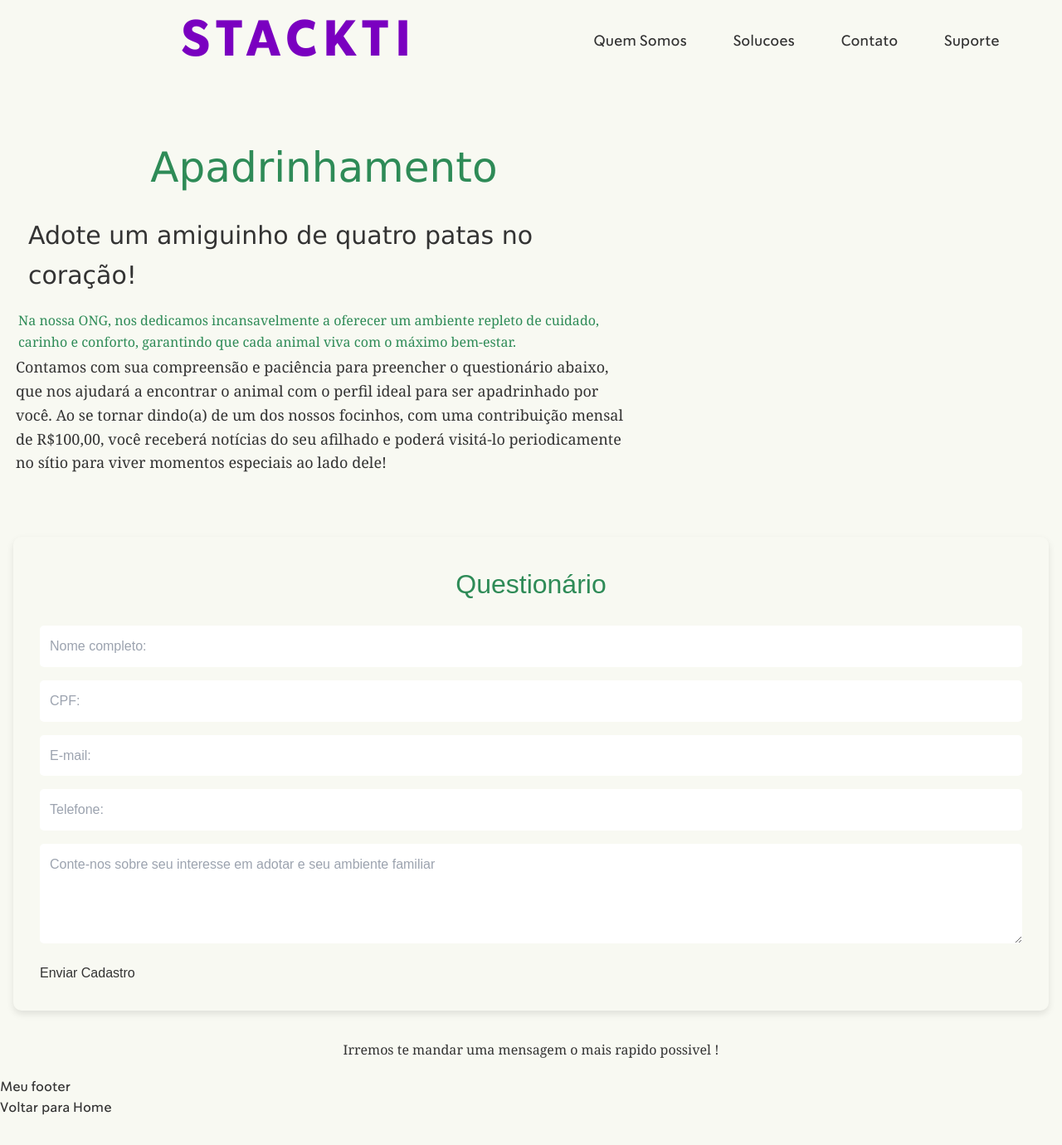
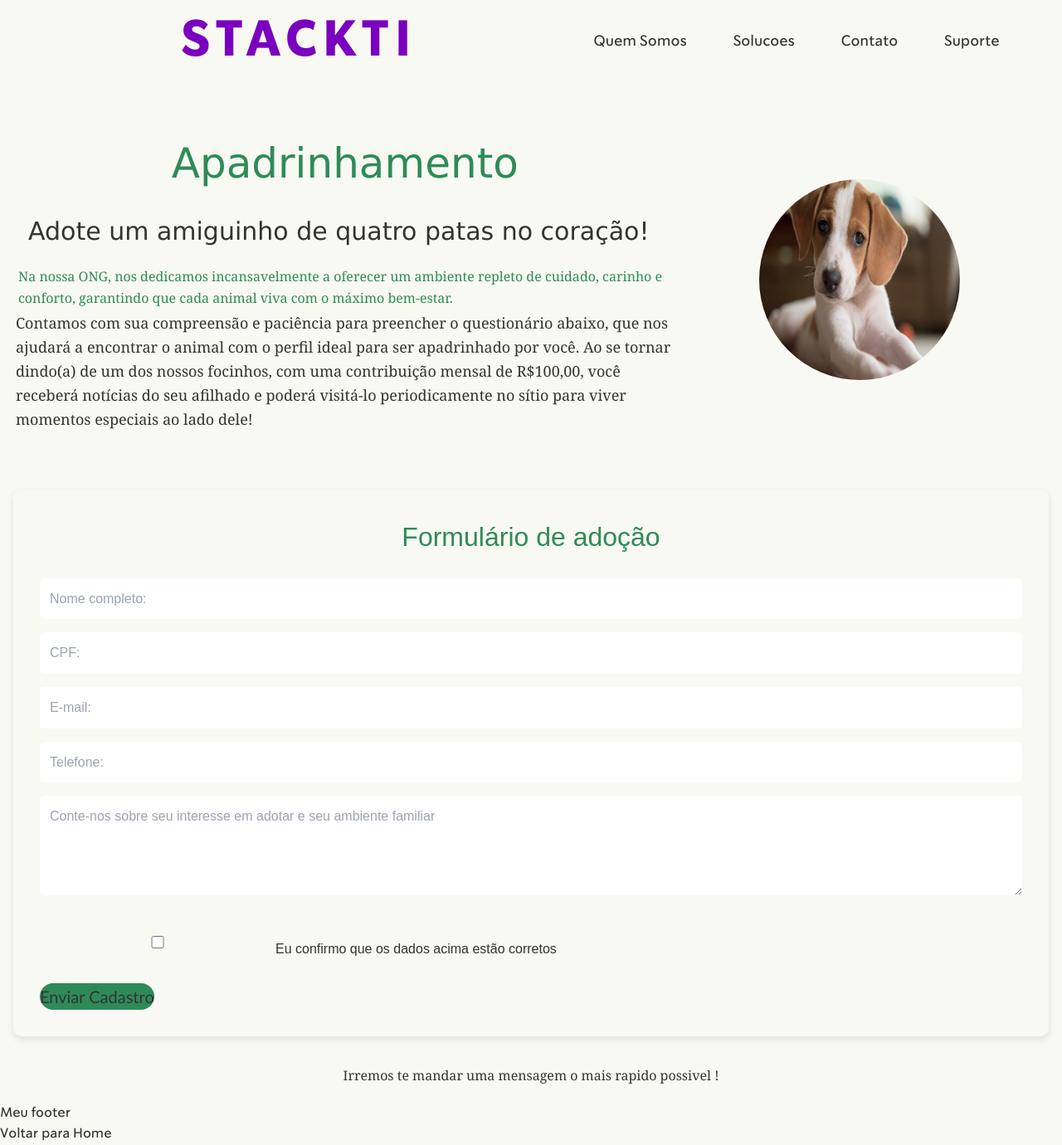
Before and after one commit to YusukyOficial/projeto-patas-do-amanha, a React (Create React App) app: page /apadrinhamento in a window 1280 px wide. Shown: the whole page at 83% size. Before the commit the page ends 1349 px from the top, so only its background shows below. Built offline with nearby package versions, Linux system fonts and the light colour scheme.

Commit message:
apadriIMG

```diff
--- a/src/pages/Apadrinhamento/Style.css
+++ b/src/pages/Apadrinhamento/Style.css
@@ -64,9 +64,15 @@
 
 /* Local da imagem */
 .img {
-    padding: 20%;
-    width: 20%;
-    height: 3px;
+    padding: 8%;
+    width: 100%;
+
+}
+
+.imgDog{
+    width: 242px;
+    height: 242px;
+    border-radius: 200px;
 }
 
 /* ===== ESTILOS DO FORMULÁRIO DE CADASTRO ===== */
@@ -115,3 +121,37 @@
     align-items: center;
     justify-content: center;
 }
+
+
+/*  Botão formulario */
+
+.buttonForm {
+    background-color: var(--primary-color);
+    gap: 2px;
+    font-size: 20px;
+    font-family:'Gill Sans', 'Gill Sans MT', Calibri, 'Trebuchet MS', sans-serif;
+    border-radius: 18px;
+
+}
+
+/*  Box de confirmação  */
+
+.pts-check{
+
+    display: flex;
+    align-items: center;
+    min-width: 80%;
+    height: 5%;
+
+}
+
+.pts-check-text{
+    min-width: 900px;
+}
+
+.pts-check-input{
+    display: flex;
+    gap: 3px;
+    align-items: center;
+    height: 15px;
+}
--- a/src/pages/Apadrinhamento/index.jsx
+++ b/src/pages/Apadrinhamento/index.jsx
@@ -1,4 +1,5 @@
 import './Style.css';
+import img from './img/img-apadrinhamento.jpg'
 
 function Apadrinhamento() {
   return (
@@ -22,20 +23,38 @@ function Apadrinhamento() {
 
                     </div>
                 <div className='img'>
-                    <img src='' alt="img-Dog" />
+                    <img src={img} alt="img-Dog" className='imgDog' />
                 </div>
             </div>
             <div className='Cadastro'>
-                <h2 className='Text-cadastro'>Questionário</h2>
+                <h2 className='Text-cadastro'>
+                    Formulário de adoção
+                </h2>
                 <form>
                     <input type="text" placeholder="Nome completo:" required />
                     <input type="text" placeholder="CPF:" required />
                     <input type="email" placeholder="E-mail:" required />
                     <input type="tel" placeholder="Telefone:" required />
                     <textarea className='TextArea' placeholder='Conte-nos sobre seu interesse em adotar e seu ambiente familiar'></textarea>
-                    <button type="submit">Enviar Cadastro</button>
+
                 </form>
+
+                <br></br>
+
+                <label className="pts-check">
+                    <input
+                        type='checkbox'
+                        id='confirmacao'
+                        required
+                        className="pts-check-input"
+                    />
+                    <span className="pts-check-text">Eu confirmo que os dados acima estão corretos</span>
+                </label> <br/>
+
+                <button type="submit" className='buttonForm'>Enviar Cadastro</button>
+
             </div>
+
             <h4 className='Frase-questionário '>Irremos te mandar uma mensagem o mais rapido possivel !</h4>
 
 
```
